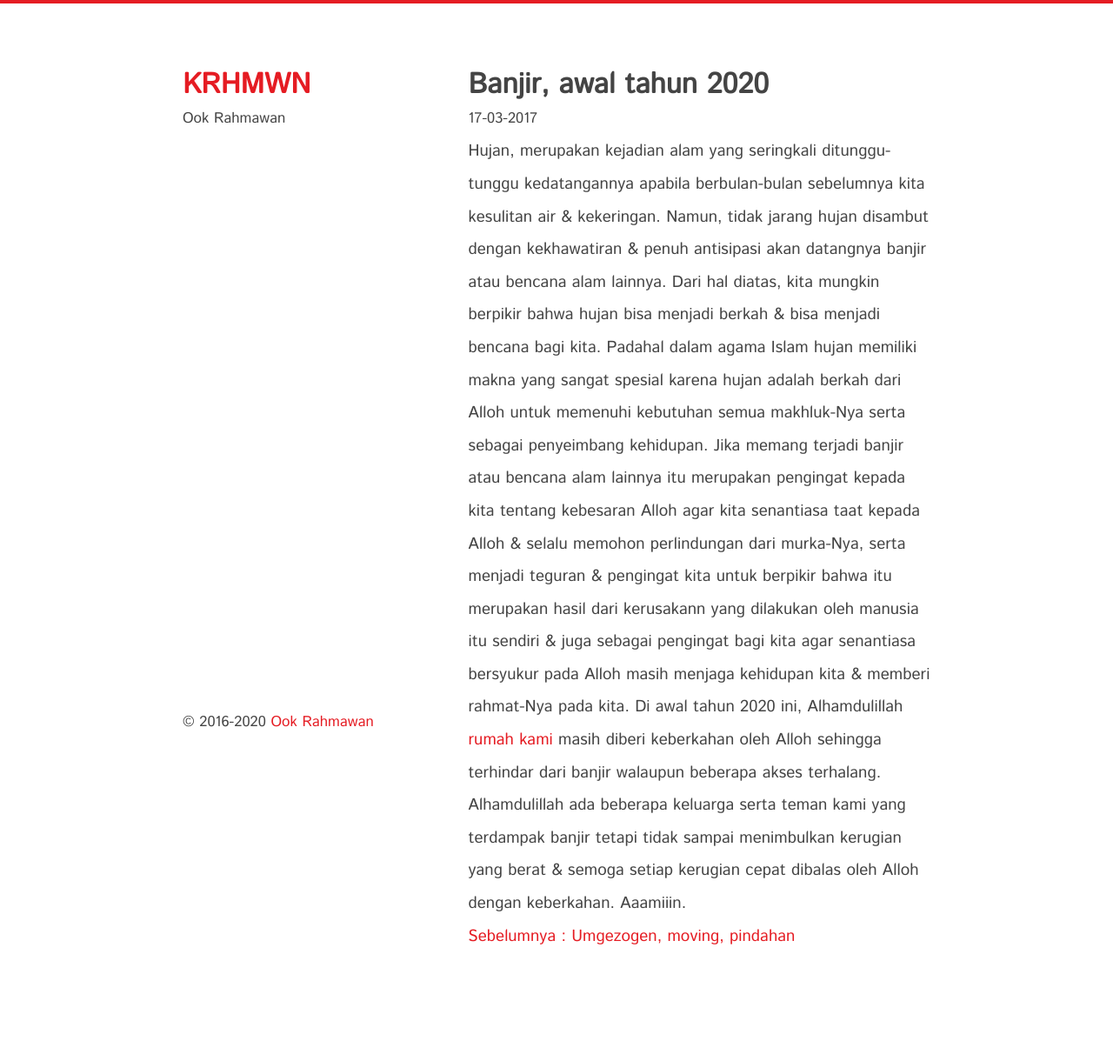
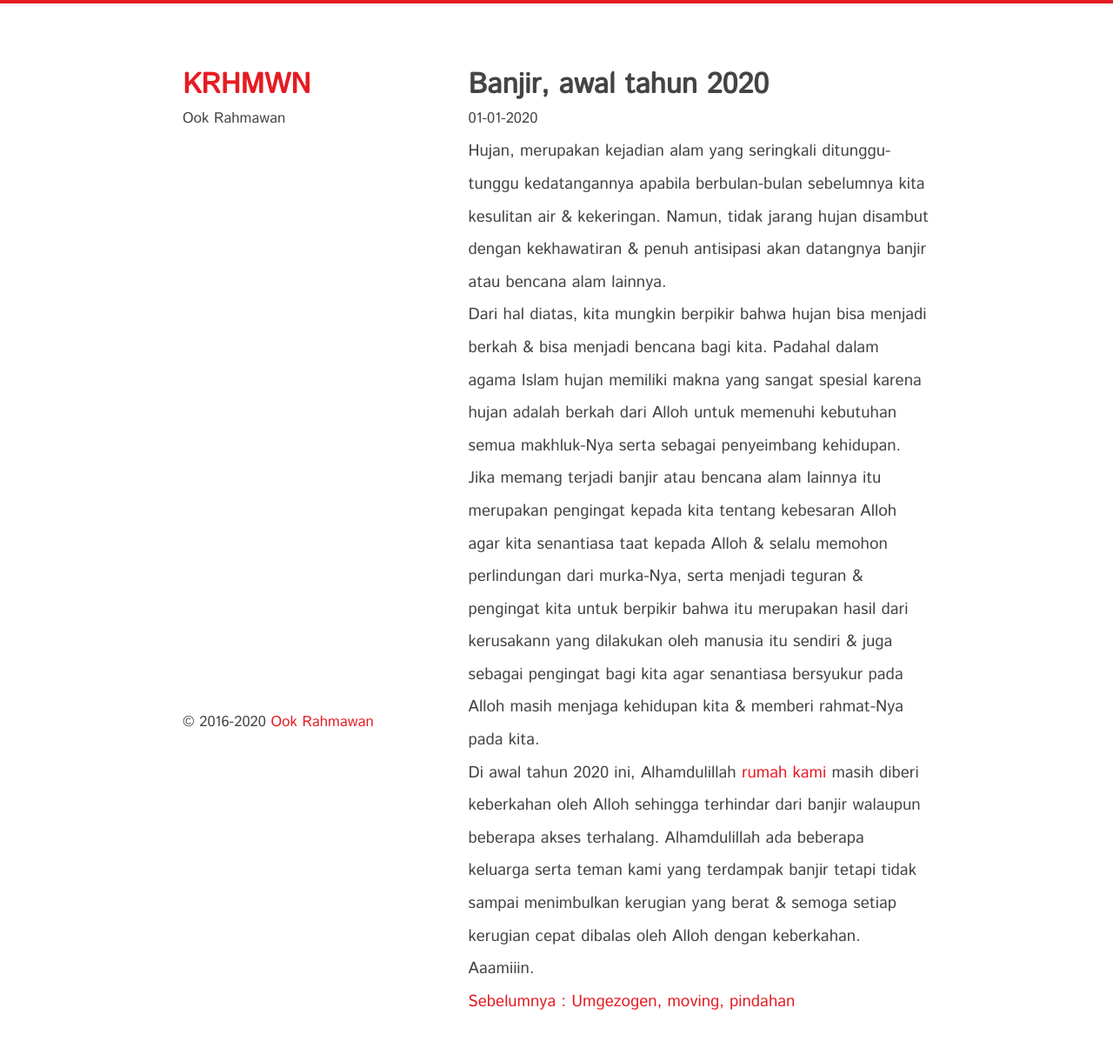
Before and after one commit to krhmwn/krhmwn.github.io, a Jekyll site: the page built from _posts/2020-01-01-banjir-awal-tahun-2020.markdown, in a window 1280 px wide. Shown: the whole page at 87% size. Built offline with Jekyll 4.4.1, drawn with Linux system fonts in a browser that asks for light colours; before the commit the page ends 1145 px from its top, so only the background shows below that.

Commit message:
v1.8.1
update tanggal posting

```diff
--- a/_posts/2020-01-01-banjir-awal-tahun-2020.markdown
+++ b/_posts/2020-01-01-banjir-awal-tahun-2020.markdown
@@ -1,11 +1,13 @@
 ---
 layout: post
 title: "Banjir, awal tahun 2020"
-date: 2017-03-17 10:00
+date: 2020-01-01 00:00
 comments: false
 categories: post
 ---
 
 Hujan, merupakan kejadian alam yang seringkali ditunggu-tunggu kedatangannya apabila berbulan-bulan sebelumnya kita kesulitan air & kekeringan. Namun, tidak jarang hujan disambut dengan kekhawatiran & penuh antisipasi akan datangnya banjir atau bencana alam lainnya.
+
 Dari hal diatas, kita mungkin berpikir bahwa hujan bisa menjadi berkah & bisa menjadi bencana bagi kita. Padahal dalam agama Islam hujan memiliki makna yang sangat spesial karena hujan adalah berkah dari Alloh untuk memenuhi kebutuhan semua makhluk-Nya serta sebagai penyeimbang kehidupan. Jika memang terjadi banjir atau bencana alam lainnya itu merupakan pengingat kepada kita tentang kebesaran Alloh agar kita senantiasa taat kepada Alloh & selalu memohon perlindungan dari murka-Nya, serta menjadi teguran & pengingat kita untuk berpikir bahwa itu merupakan hasil dari kerusakann yang dilakukan oleh manusia itu sendiri & juga sebagai pengingat bagi kita agar senantiasa bersyukur pada Alloh masih menjaga kehidupan kita & memberi rahmat-Nya pada kita.
-Di awal tahun 2020 ini, Alhamdulillah [rumah kami](http://krhmwn.gihub.io/umgezogen-moving-pindahan) masih diberi keberkahan oleh Alloh sehingga terhindar dari banjir walaupun beberapa akses terhalang. Alhamdulillah ada beberapa keluarga serta teman kami yang terdampak banjir tetapi tidak sampai menimbulkan kerugian yang berat & semoga setiap kerugian cepat dibalas oleh Alloh dengan keberkahan. Aaamiiin.
+
+Di awal tahun 2020 ini, Alhamdulillah [rumah kami](http://krhmwn.github.io/umgezogen-moving-pindahan) masih diberi keberkahan oleh Alloh sehingga terhindar dari banjir walaupun beberapa akses terhalang. Alhamdulillah ada beberapa keluarga serta teman kami yang terdampak banjir tetapi tidak sampai menimbulkan kerugian yang berat & semoga setiap kerugian cepat dibalas oleh Alloh dengan keberkahan. Aaamiiin.
--- a/styles.css
+++ b/styles.css
@@ -61,6 +61,10 @@ small {
   font-size:0.9em;
 }
 
+navigation {
+	display:block;
+}
+
 footer {
   width:270px;
   float:left;
```
